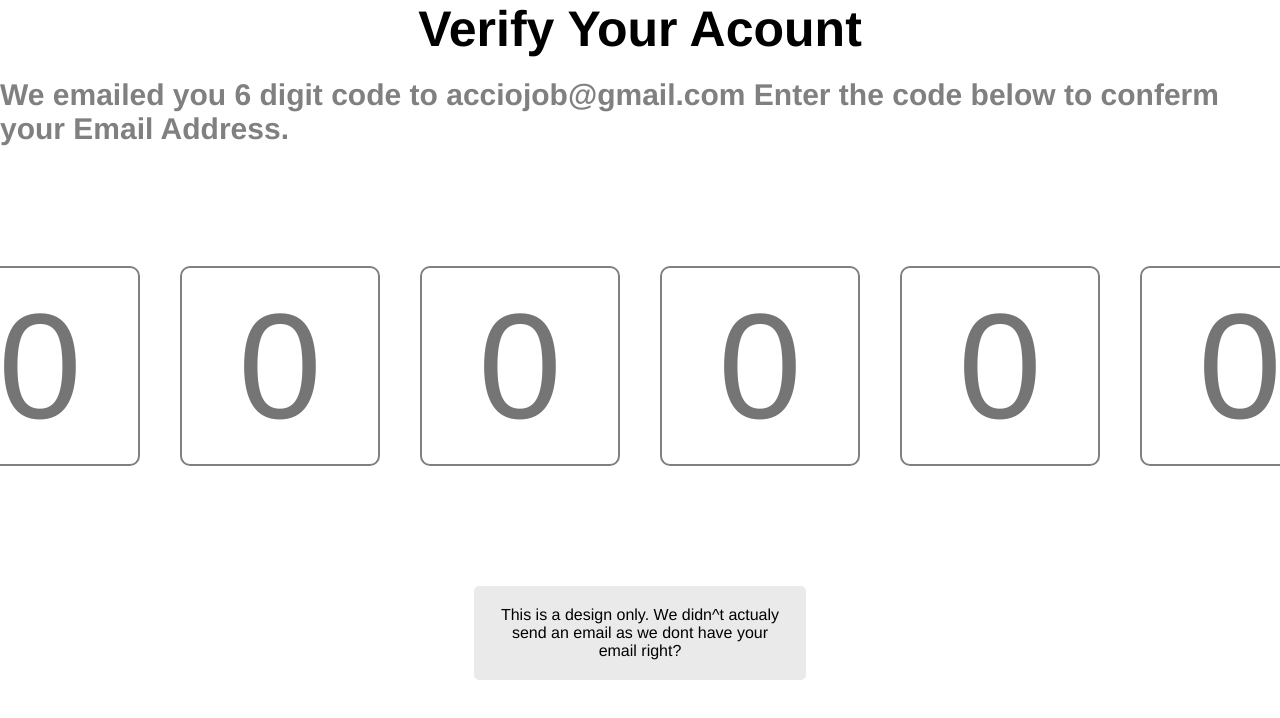
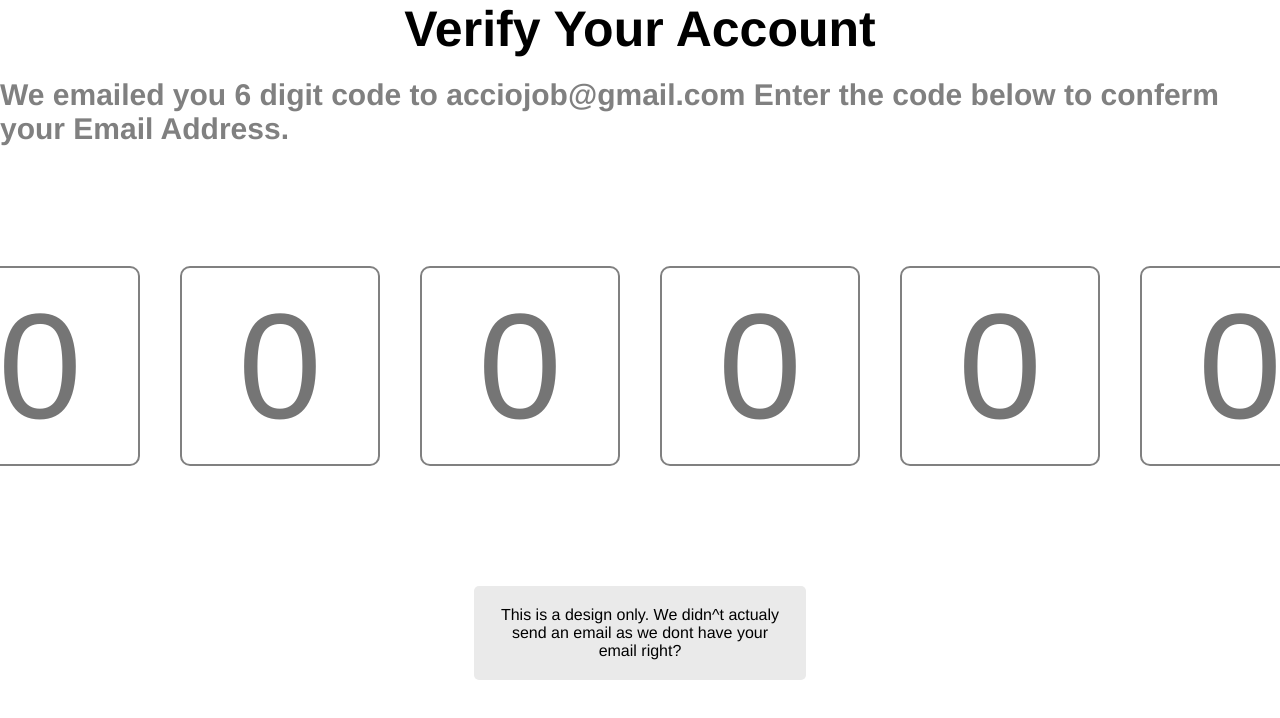
Before and after one commit to acciojob/OTP-mohammadshahzeb0012, a website: page main.html in a window 1280 px wide. Shown: the top 718 px of the page. Drawn offline with Linux system fonts and the light colour scheme.

Commit message:
created a submission

```diff
--- a/main.html
+++ b/main.html
@@ -11,7 +11,7 @@
 
    <main>
     <h1 id="verification_heading">
-      Verify Your Acount
+		Verify Your Account
      </h1>
      <h3 id="verification_subtext">
       We emailed you 6 digit code to acciojob@gmail.com Enter the code below to conferm your Email Address.
```
